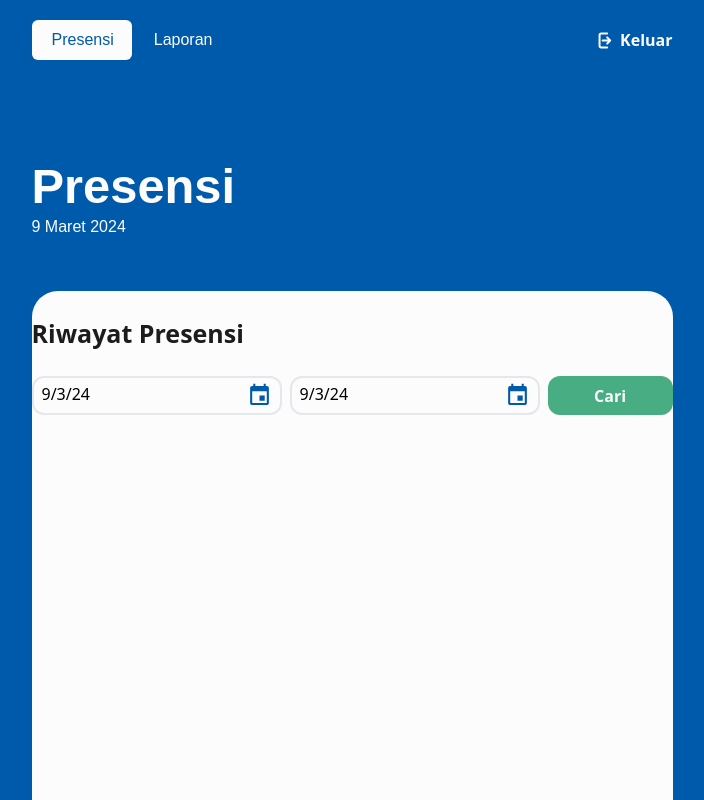
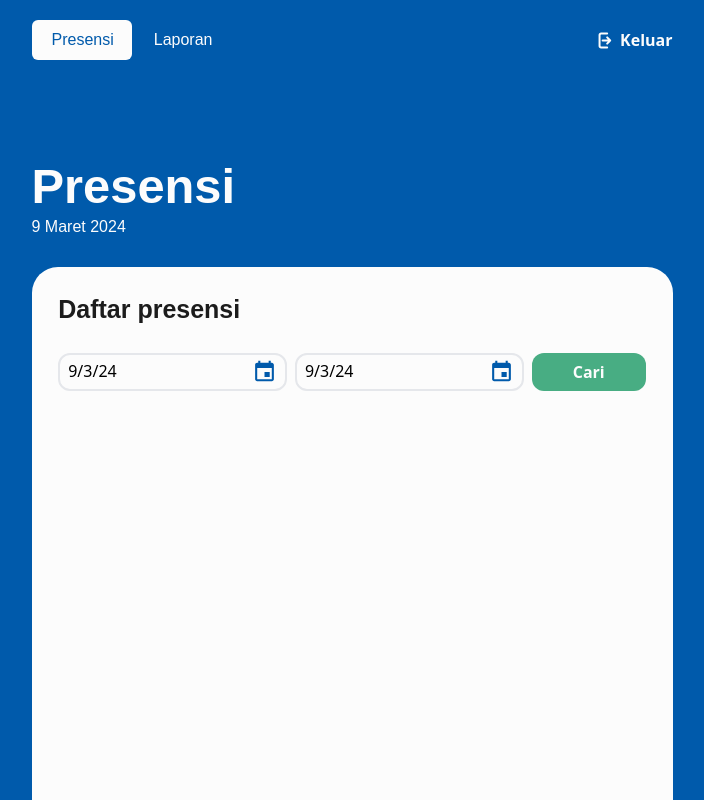
Before and after one commit to bernarduswillson/SweepIn-FE, a Next.js app: page /presensi in a window 1280 px wide. Shown: the whole page, without its empty margins (288-992 px from the left). Built offline with nearby package versions, Linux system fonts and the light colour scheme.

Commit message:
feat: refactor list container

```diff
--- a/src/app/presensi/page.tsx
+++ b/src/app/presensi/page.tsx
@@ -6,11 +6,8 @@ import Image from 'next/image';
 // Components
 import Navbar from '@components/Navbar';
 import Header from '@components/Header';
-
-import SearchBar from '@/components/ui/searcbar';
-import Card from '@/components/ui/card';
+import ListContainer from '@/components/ListContainer';
 import AlertLog from '@/components/ui/alertLog';
-
 
 // Data
 import AttendanceData from "@data/attendanceDummy.json"
@@ -31,24 +28,11 @@ const Presensi = (): JSX.Element => {
         {/* Header */}
         <div className='relative w-11/12 max-w-[641px] h-[40vh]'>
           <Navbar />
-
           <Header title='Presensi' />
         </div>
 
         {/* Body */}
-        <div className="w-full max-w-[641px] h-[70vh] bg-white rounded-t-[26px] flex flex-col">
-          <div className='h-fit'>
-            <h1 className="text-black text-2xl py-6 font-bold">Riwayat Presensi</h1>
-            <SearchBar />
-          </div>
-          <div className='overflow-y-auto flex-1 mt-5 rounded-xl'>
-            <div className='w-full h-fit gap-1'>
-              {/* {DataPresensi.map((data, index) => (
-                <Card key={index} date={data.date} status={data.status} />
-              ))}  */}
-            </div>
-          </div>
-        </div>
+        <ListContainer title='Daftar presensi' />
 
       {/* {showAlert && <AlertLog onConfirm={handleConfirm} onCancel={handleConfirm} />} */}
 
--- /dev/null
+++ b/src/components/ListContainer.tsx
@@ -0,0 +1,28 @@
+// Components
+import SearchBar from '@/components/ui/searcbar';
+
+interface ListContainerProps {
+  title: String
+};
+
+const ListContainer = (props: ListContainerProps):JSX.Element => {
+  const { title } = props;
+
+  return (
+    <div className="w-full max-w-[641px] h-full flex justify-center bg-white rounded-t-[26px]">
+      <div className='w-11/12 flex flex-col gap-6 pt-6'>
+        <h1 className="text-black text-left text-2xl poppins-bold">{title}</h1>
+        <SearchBar />
+        <div className='overflow-y-auto flex-1 mt-5 rounded-xl'>
+          <div className='w-full h-fit gap-1'>
+            {/* {DataPresensi.map((data, index) => (
+              <Card key={index} date={data.date} status={data.status} />
+            ))}  */}
+          </div>
+        </div>
+      </div>
+    </div>
+  );
+};
+
+export default ListContainer;
```
